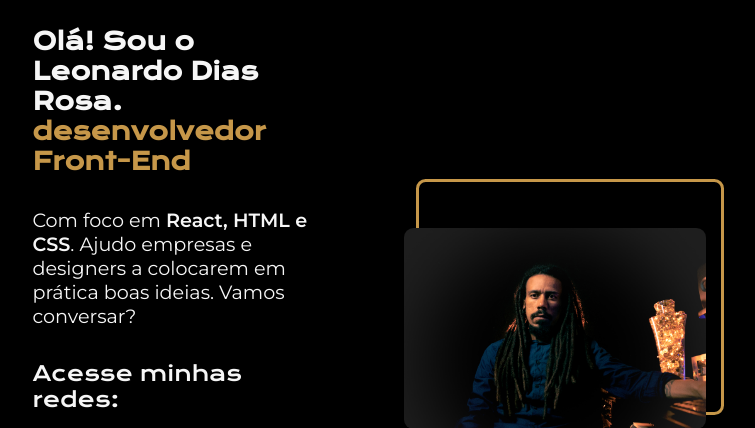
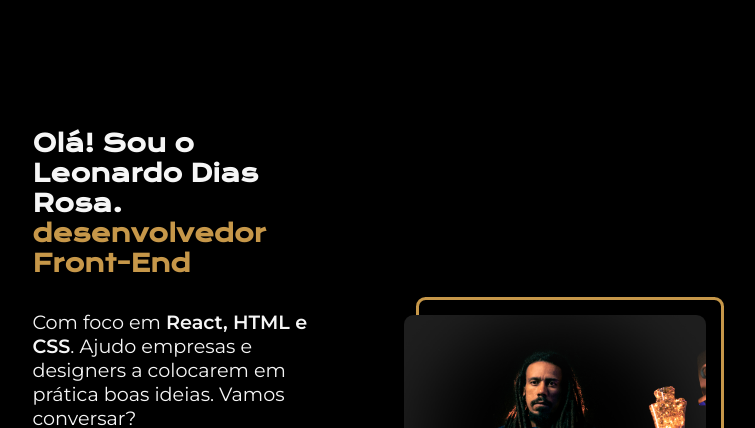
Before and after one commit to LeonardoDRosa/portifolio, a plain HTML site: page index.html in a window 1280 px wide. Shown: the part 64-492 px from the top of the page, without its empty margins (262-1017 px from the left). Drawn offline with nearby package versions, Linux system fonts and the light colour scheme.

Commit message:
Update style.css

```diff
--- a/styles/style.css
+++ b/styles/style.css
@@ -56,7 +56,7 @@ body {
 .perfil {
   width: 100%;
 
-  margin-top: 15%;
+  margin-top: 5%;
   margin-left: -5%;
   margin-bottom: -7%;
 
@@ -64,7 +64,7 @@ body {
 }
 
 .apresentacao {
-  padding: 7% 23% 5% 23%;
+  padding: 15% 23% 5% 23%;
   display: flex;
   align-items: center;
 
```
